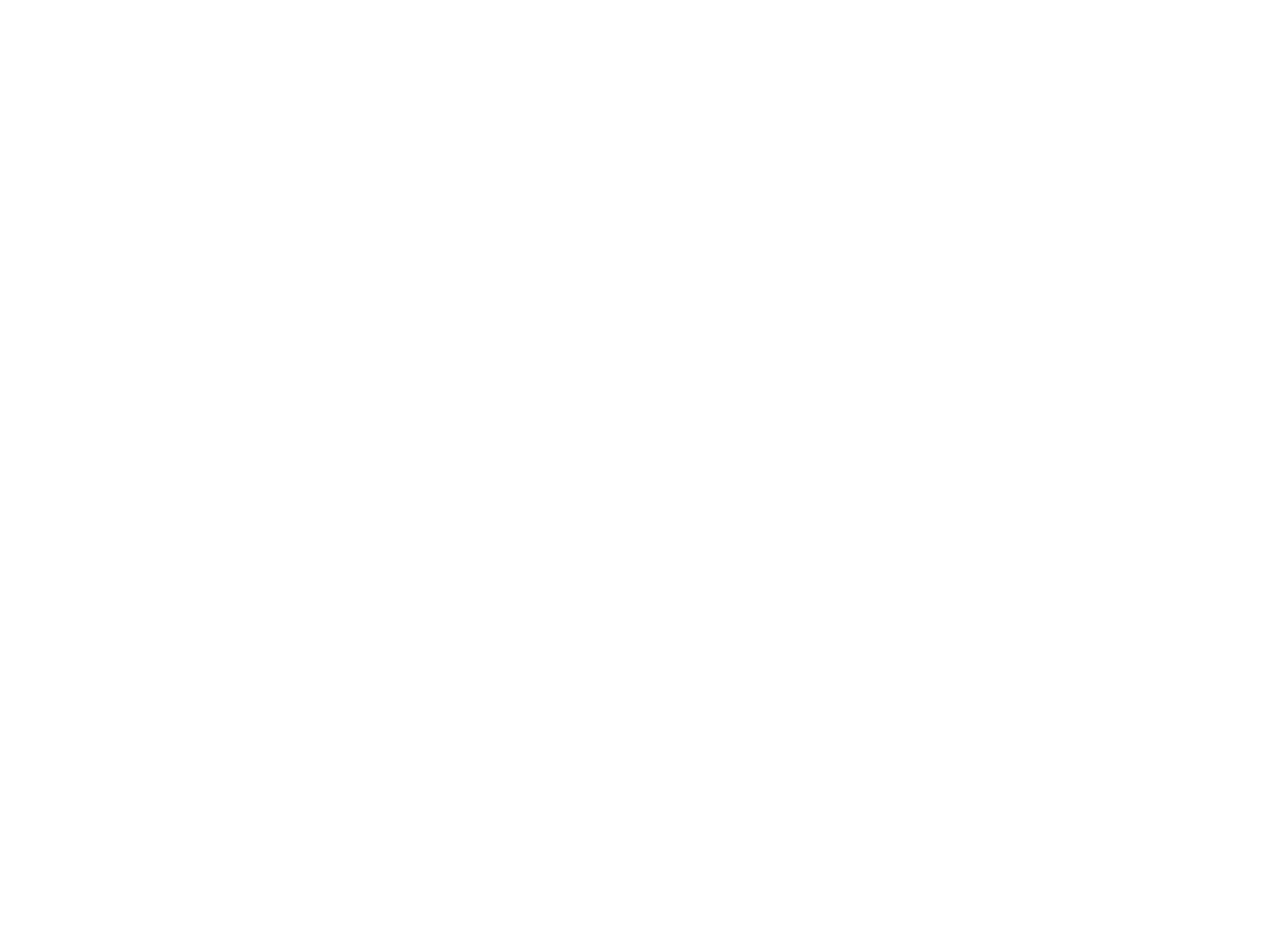
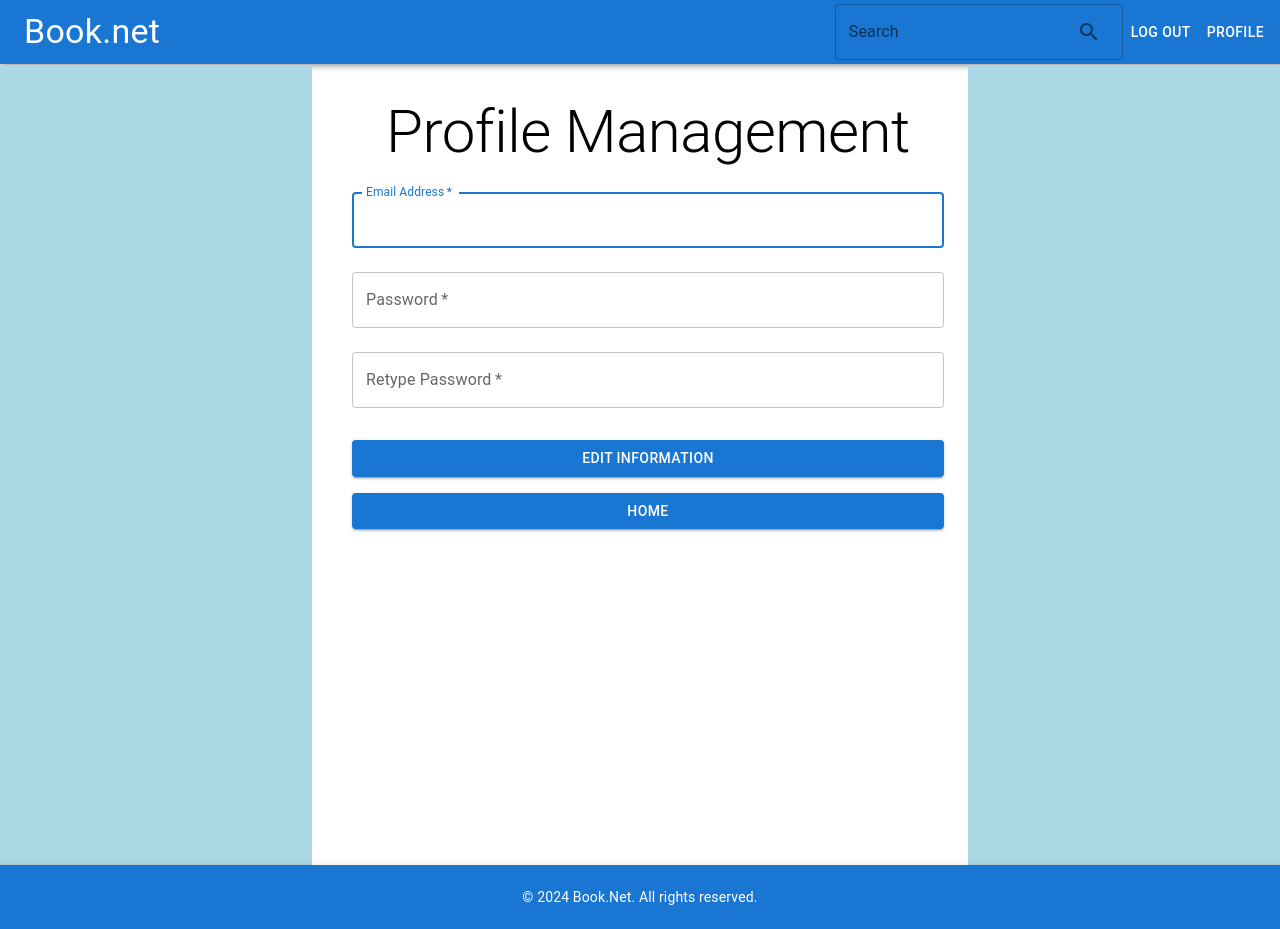
Before and after one commit to Blyndone/BookNet, a React (Create React App) app in the folder client/library-frontend/: page /profile in a window 1280 px wide. Before the commit this address had no page. Before the commit the page ends 800 px from the top, so only its background shows below. Built offline with nearby package versions, Linux system fonts and the light colour scheme.

Commit message:
Event Endpoint and Basic Profle Added Events Endpoint with joins to include author name and book title and icnluded basic profile page (backend connection still needed)

```diff
--- a/client/library-frontend/src/App.js
+++ b/client/library-frontend/src/App.js
@@ -9,6 +9,7 @@
 import "./App.css";
 import { useEffect, useState } from "react";
 import EditBook from "./employee/editbook";
+import Profile from "./mutual/profile";
 
 function App() {
   const [loggedIn, setLoggedIn] = useState(false);
@@ -71,6 +72,10 @@
             element={<UserHome setLoggedIn={setLoggedIn} setEmail={setEmail} />}
           />
           <Route
+            path="/profile"
+            element={<Profile setLoggedIn={setLoggedIn} setEmail={setEmail} />}
+          />
+          <Route
             path="/emphome"
             element={<EmpHome setLoggedIn={setLoggedIn} setEmail={setEmail} />}
           />
--- a/client/library-frontend/src/component/header.js
+++ b/client/library-frontend/src/component/header.js
@@ -45,7 +45,11 @@
           <Button color="inherit" onClick={onButtonClick}>
             Log Out
           </Button>
-          <Button color="inherit">Profile</Button>
+          <Button
+          color="inherit"
+          onClick={() => { navigate("/profile"); }}>
+          Profile
+          </Button>
         </Toolbar>
       </AppBar>
     </div>
--- /dev/null
+++ b/client/library-frontend/src/mutual/profile.js
@@ -0,0 +1,93 @@
+import React from "react";
+import Typography from "@mui/material/Typography";
+import Container from "@mui/material/Container";
+import Button from "@mui/material/Button";
+import TextField from "@mui/material/TextField";
+import Box from "@mui/material/Box";
+
+import { useNavigate } from "react-router-dom";
+import Grid from "@mui/material/Grid";
+import Header from ".././component/header";
+import Footer from ".././component/footer";
+import SideBar from ".././component/sidebar";
+
+const Profile = props => {
+  const { loggedIn, email } = props;
+  const navigate = useNavigate();
+  return (
+    <Grid container direction="column" spacing={2}>
+      {" "}{/* Set container direction to column */}
+      <Grid item>
+        {" "}{/* Header takes full width of the column */}
+        <Header loggedIn={loggedIn} />
+      </Grid>
+      <Grid container spacing={2} style={{ marginLeft: "auto" }}>
+        {" "}{/* Nested container for three columns */}
+        <SideBar />
+        <Grid item xs={6}>
+        <Container sx={{display: 'flex',
+                flexDirection: 'column',
+                alignItems: 'center',}}>
+            <Typography variant="h2" sx={{ mt: 4 }}>
+              Profile Management
+            </Typography>
+            <Box component="form"  noValidate sx={{ mt: 1 }}>
+
+            <TextField
+             margin="normal"
+             required
+             fullWidth
+             id="email"
+             label="Email Address"
+             name="email"
+             autoComplete="email"
+             autoFocus
+            />
+
+            <TextField
+            margin="normal"
+            required
+            fullWidth
+            id="password"
+            label="Password"
+            type="password"
+            autoComplete="current-password"
+            />
+
+            <TextField
+            margin="normal"
+            required
+            fullWidth
+            id="retypePassword"
+            label="Retype Password"
+            type="password"
+            autoComplete="current-password"
+            />
+
+
+            <Button
+                  type="submit"
+                  fullWidth
+                  variant="contained"
+                  sx={{ mt: 3, mb: 2 }}>
+                    Edit Information</Button>
+            </Box>
+
+            <Button
+                variant="contained"
+                fullWidth
+                onClick={() => {
+                  navigate("/home");
+                }}>
+                Home
+              </Button>
+            </Container>
+        </Grid>
+        <SideBar />
+        <Footer />
+      </Grid>
+    </Grid>
+  );
+};
+
+export default Profile;
```
Also changed, not shown: 1 other file (tests, documents, lock files or other folders).
